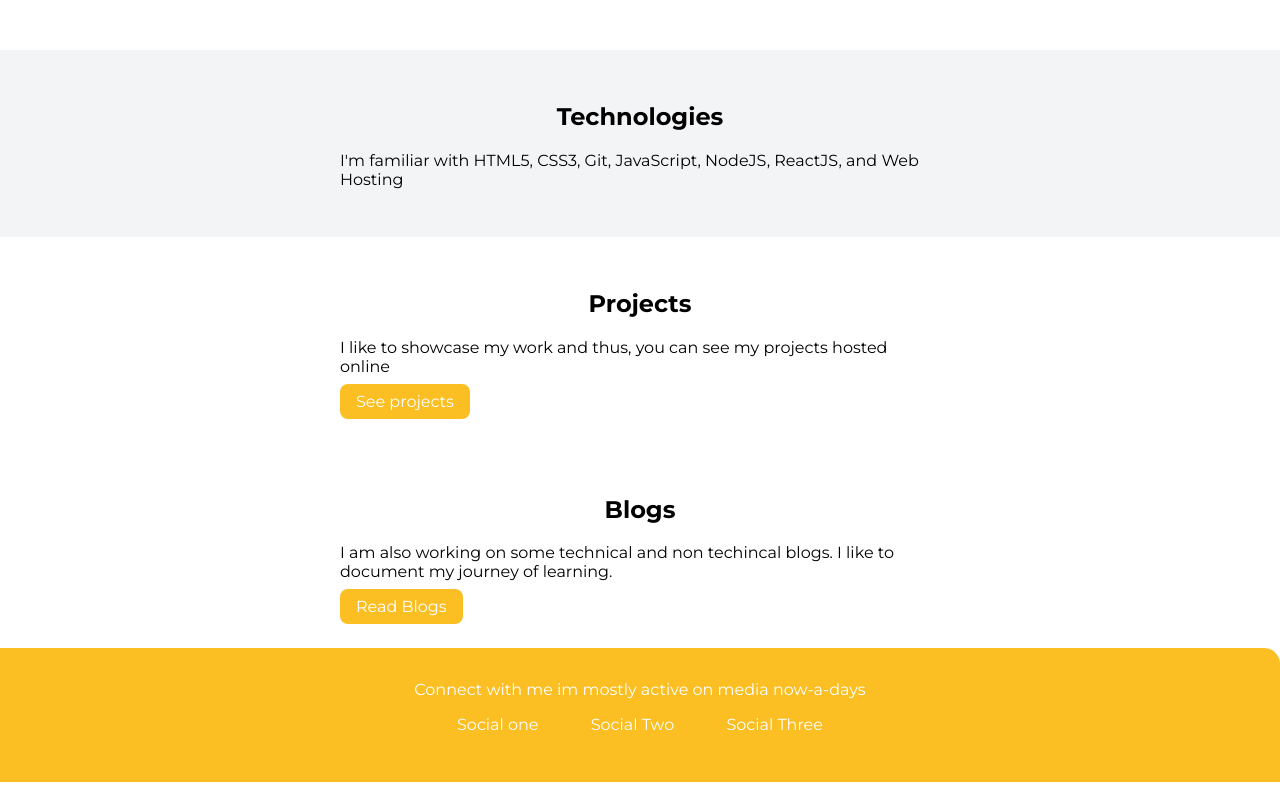
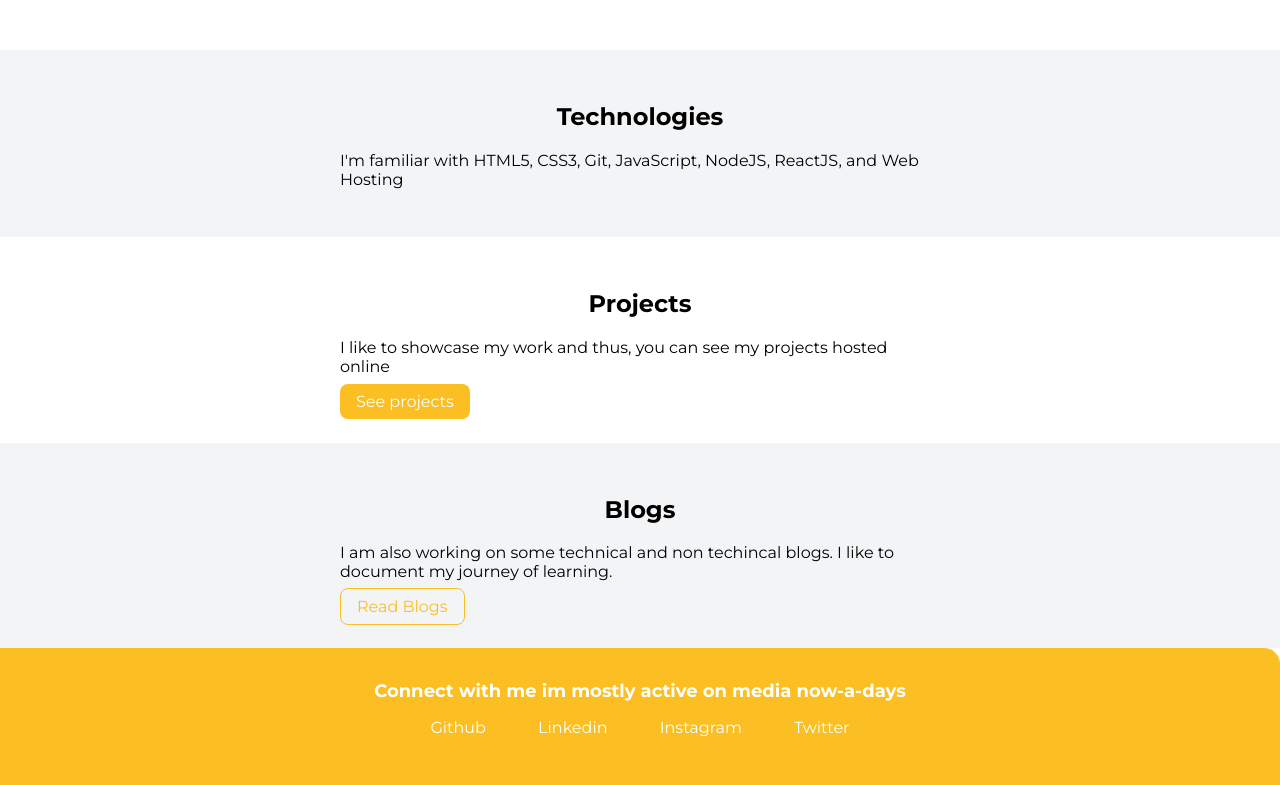
Before and after one commit to durgesh07-byte/Neogcamp-lesson-3--live-, a plain HTML site: page index.html in a window 1280 px wide. Shown: the part 484-1269 px from the top of the page. Drawn offline with Linux system fonts and the light colour scheme.

Commit message:
feat:added one more feature

```diff
--- a/index.html
+++ b/index.html
@@ -46,31 +46,38 @@
         </div>
     </section>
 
-    <section class="section">
+    <section class="section ow">
         <div class="container container-center">
             <h1>Blogs</h1>
-            <p>I am also working on some technical and non techincal blogs. I like to document my journey of learning.</p>
-            <a class="link link-primary" href="/">Read Blogs</a>
+            <p>I am also working on some technical and non techincal blogs. I like to document my journey of learning.
+            </p>
+            <a class="link link-secondary" href="/">Read Blogs</a>
         </div>
     </section>
 
     <footer class="footer">
         <div class="footer-header">Connect with me im mostly active on media now-a-days
-    </div>
+        </div>
         <ul class="social-links list-non-bullet">
             <li class="list-item-inline">
-                <a class="link" href="/">
-                    Social one
+                <a class="link" href="https://github.com/durgesh07-byte">
+                    Github
                 </a>
             </li>
             <li class="list-item-inline">
-                <a class="link" href="/">
-                    Social Two
+                <a class="link" href="https://www.linkedin.com/in/durgesh-mane-1a72b5111/">
+                    Linkedin
                 </a>
             </li>
-              <li class="list-item-inline">
-                <a class="link" href="/">
-                    Social Three
+            <li class="list-item-inline">
+                <a class="link" href="https://www.instagram.com/durgesh_mane_07/">
+                    Instagram
+                </a>
+            </li>
+
+            <li class="list-item-inline">
+                <a class="link" href="https://twitter.com/durgeshmane">
+                    Twitter
                 </a>
             </li>
         </ul>
--- a/styles.css
+++ b/styles.css
@@ -35,7 +35,6 @@ hr {
     text-decoration: none;
     padding: 0.5rem 1rem;
 }
-
 .link-primary {
     /* background-color: #FBBF24; */
     background-color: var(--primary-color);
@@ -139,6 +138,11 @@ footer{
 .footer .link {
     color :white;
 }
+
+.footer .footer-header{
+    font-weight: bold;
+    font-size: large;
+}
 .footer ul {
     padding-inline-start: 0px;
 }
```
